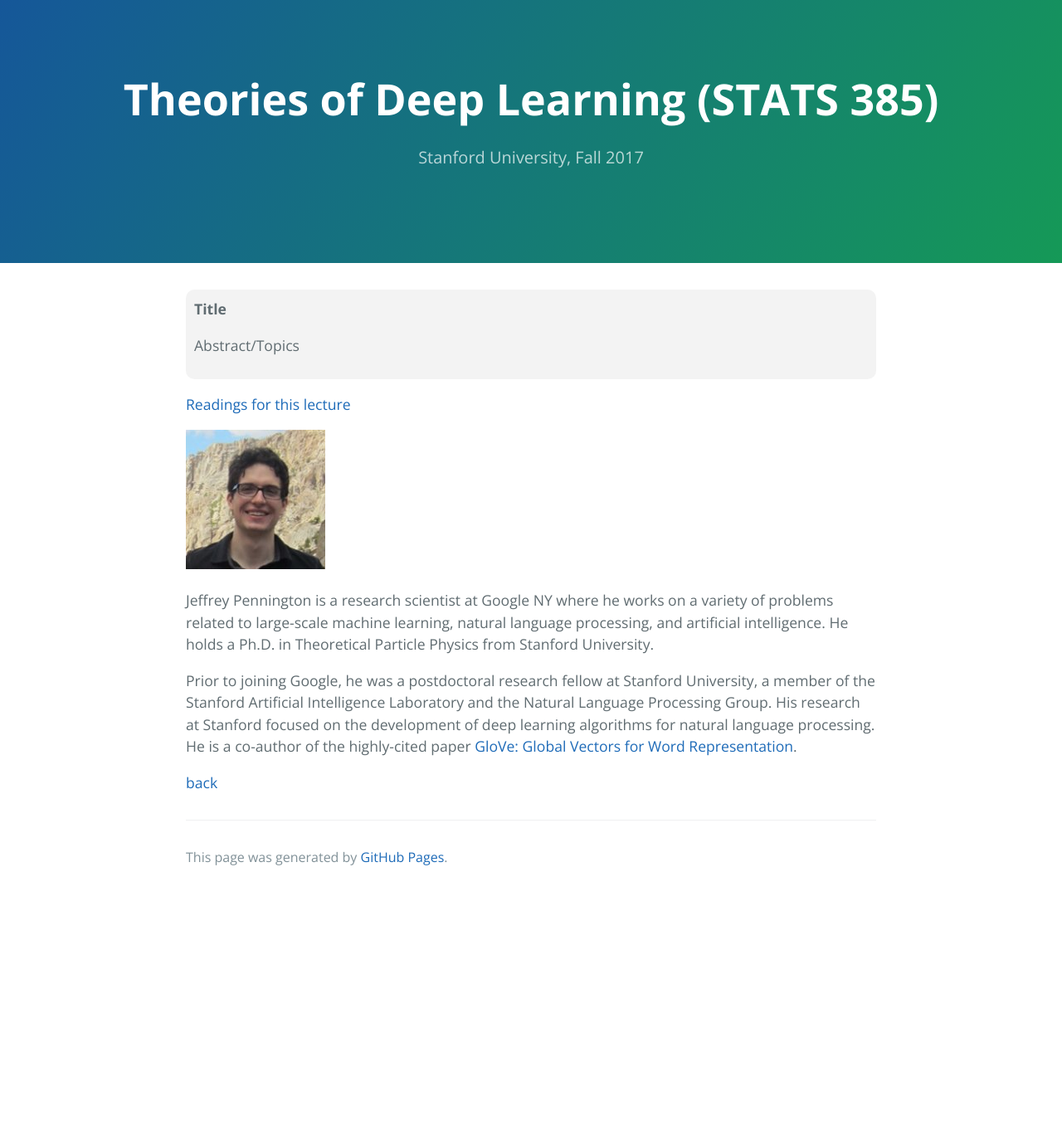
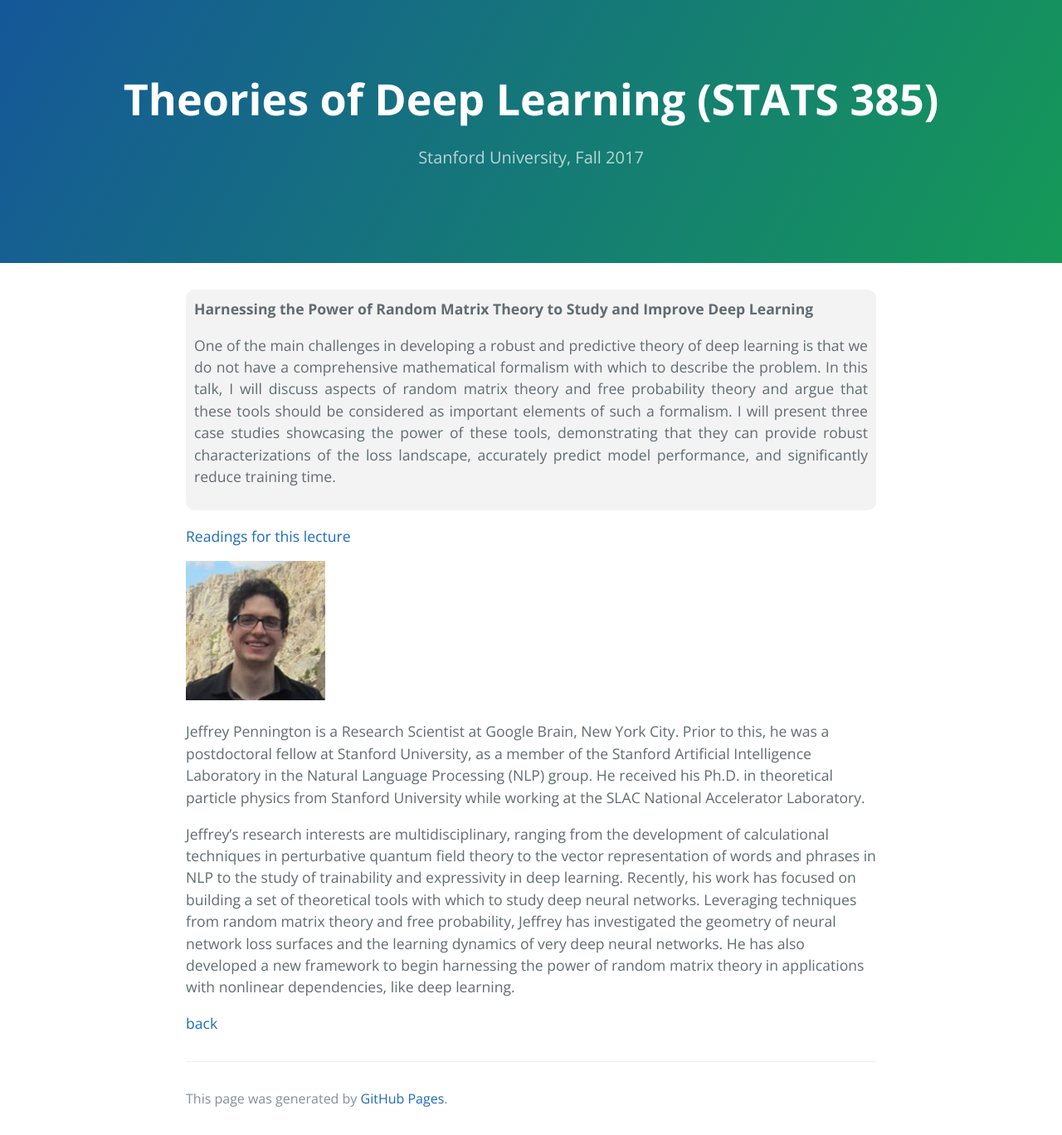
Before and after one commit to stats385/stats385.github.io, a Jekyll site: the page built from pennington_lecture.md, in a window 1280 px wide. Shown: the whole page at 83% size. Built offline with Jekyll 4.4.1, drawn with Linux system fonts in a browser that asks for light colours; our own code applies the rules of GitHub Pages for plain Markdown files; the repository's description, which GitHub fills in, is left out; before the commit the page ends 1077 px from its top, so only the background shows below that.

Commit message:
added more abstract

```diff
--- a/pennington_lecture.md
+++ b/pennington_lecture.md
@@ -1,6 +1,6 @@
 <div class="abstract">
-    <strong>Title</strong>
-    <p align="justify">Abstract/Topics</p>
+    <strong>Harnessing the Power of Random Matrix Theory to Study and Improve Deep Learning</strong>
+    <p align="justify">One of the main challenges in developing a robust and predictive theory of deep learning is that we do not have a comprehensive mathematical formalism with which to describe the problem. In this talk, I will discuss aspects of random matrix theory and free probability theory and argue that these tools should be considered as important elements of such a formalism. I will present three case studies showcasing the power of these tools, demonstrating that they can provide robust characterizations of the loss landscape, accurately predict model performance, and significantly reduce training time.</p>
 </div>
 [Readings for this lecture](readings#lecture-7)
 
@@ -8,8 +8,8 @@
 
 ![Jeffrey Pennington](/assets/img/pennington.jpg)
 
-Jeffrey Pennington is a research scientist at Google NY where he works on a variety of problems related to large-scale machine learning, natural language processing, and artificial intelligence. He holds a Ph.D. in Theoretical Particle Physics from Stanford University.
+Jeffrey Pennington is a Research Scientist at Google Brain, New York City. Prior to this, he was a postdoctoral fellow at Stanford University, as a member of the Stanford Artificial Intelligence Laboratory in the Natural Language Processing (NLP) group. He received his Ph.D. in theoretical particle physics from Stanford University while working at the SLAC National Accelerator Laboratory.
 
-Prior to joining Google, he was a postdoctoral research fellow at Stanford University, a member of the Stanford Artificial Intelligence Laboratory and the Natural Language Processing Group. His research at Stanford focused on the development of deep learning algorithms for natural language processing. He is a co-author of the highly-cited paper [GloVe: Global Vectors for Word Representation](http://www.aclweb.org/anthology/D14-1162).
+Jeffrey’s research interests are multidisciplinary, ranging from the development of calculational techniques in perturbative quantum field theory to the vector representation of words and phrases in NLP to the study of trainability and expressivity in deep learning. Recently, his work has focused on building a set of theoretical tools with which to study deep neural networks. Leveraging techniques from random matrix theory and free probability, Jeffrey has investigated the geometry of neural network loss surfaces and the learning dynamics of very deep neural networks. He has also developed a new framework to begin harnessing the power of random matrix theory in applications with nonlinear dependencies, like deep learning.
 
 [back](./)
```
Also changed, not shown: bruna_lecture.md (+8 -2 lines).
